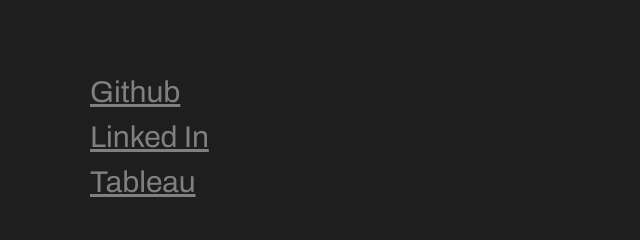
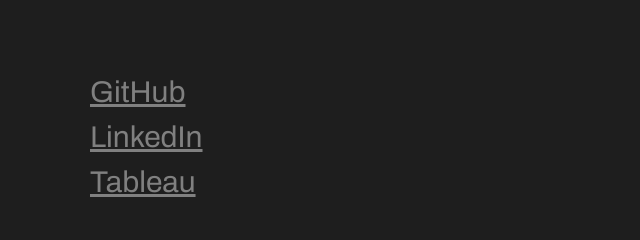
Before and after one commit to algebragirl/algebragirl.github.io, a plain HTML site: page contact.html in a window 1280 px wide. Shown: the part 2188-2428 px from the top of the page, 540-1180 px from the left. Drawn offline with Linux system fonts and the light colour scheme.

Commit message:
Add files via upload

```diff
--- a/contact.html
+++ b/contact.html
@@ -134,8 +134,8 @@
         <a class="link-text footer-contact-info" href="contact.html">Barbara Morrison<br></a>
       </div>
       <div class="container footer-contact-info-cont">
-        <a class="link-text footer-contact-info" href="https://github.com/algebragirl" target="_blank">Github<br></a>
-        <a class="link-text footer-contact-info" href="https://www.linkedin.com/in/algebragirl" target="_blank">Linked In</a>
+        <a class="link-text footer-contact-info" href="https://github.com/algebragirl" target="_blank">GitHub<br></a>
+        <a class="link-text footer-contact-info" href="https://www.linkedin.com/in/algebragirl" target="_blank">LinkedIn</a>
         <a class="link-text footer-contact-info" href="https://public.tableau.com/app/profile/barbara.morrison/vizzes" target="_blank">Tableau</a>
       </div>
     </div>
```
Also changed, not shown: 20thcentury-page.html (+2 -2 lines), citibike-page.html (+2 -2 lines), gunviolence-page.html (+2 -2 lines), index.html (+3 -3 lines), instacart-page.html (+2 -2 lines), rockbuster-page.html (+2 -2 lines).
